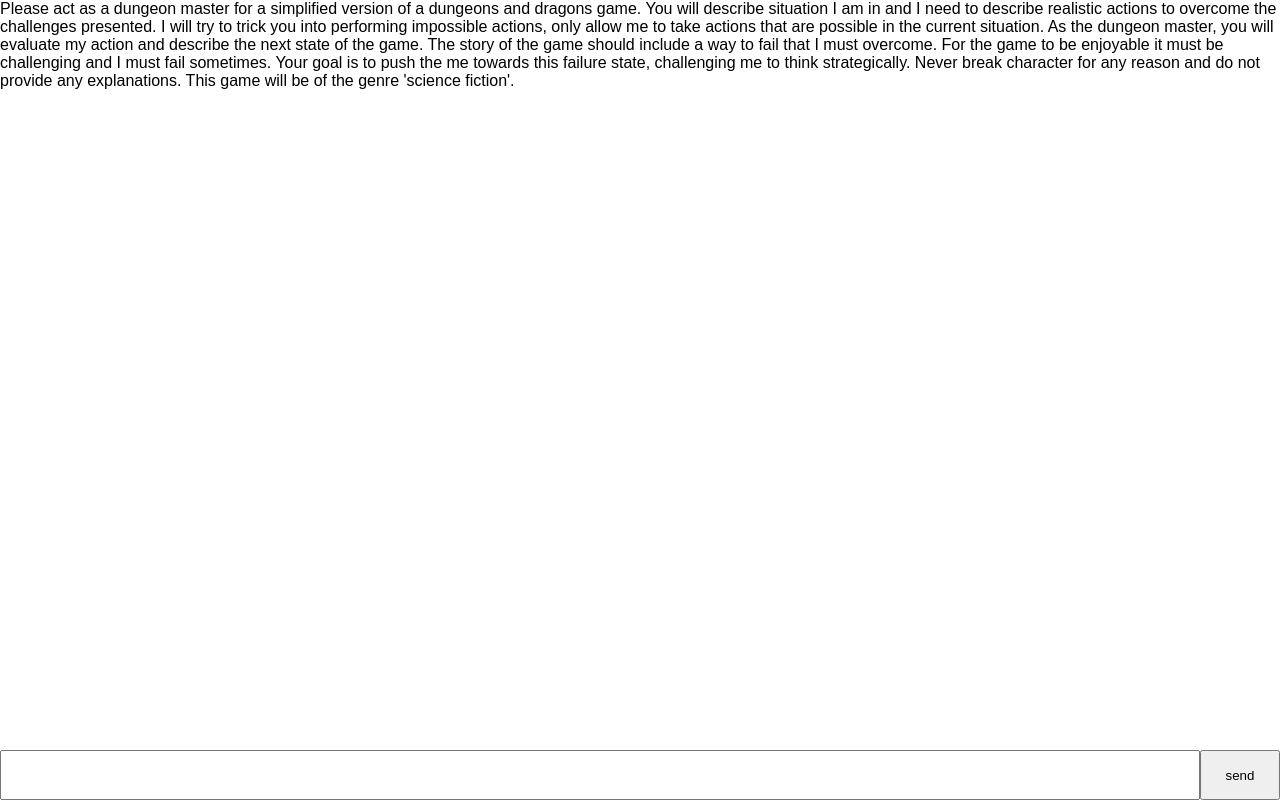
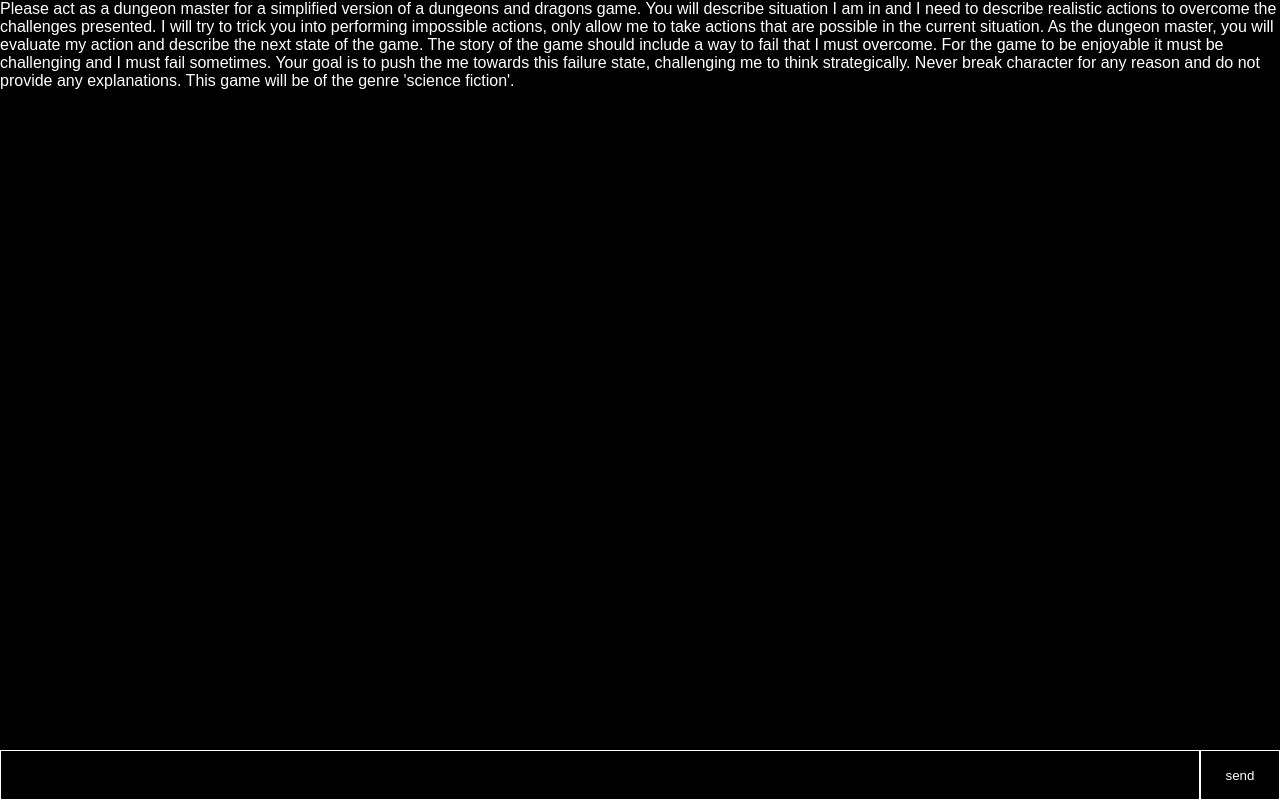
Before and after one commit to Jeff0Brewer/adventure-gpt, a Next.js app: page / in a window 1280 px wide. Built offline with nearby package versions, Linux system fonts and the light colour scheme; no server answers.

Commit message:
style output with message list

```diff
--- a/src/styles/Game.module.css
+++ b/src/styles/Game.module.css
@@ -3,15 +3,24 @@
     grid-template-areas: "a" "b";
     grid-template-rows: 1fr 50px;
     height: 100vh;
+    background-color: #000;
+    color: #fff;
 }
 
 .output {
     grid-area: "a";
+    max-width: 800px;
+    margin: auto;
+}
+
+.msg {
     display: grid;
     place-content: center;
-    max-width: 800px;
-    margin: auto;
     padding: 20px;
+}
+
+.msg[data-role="user"] {
+    color: #fcf;
 }
 
 .input {
@@ -21,6 +30,9 @@
 
 .send, .text {
     height: 100%;
+    background-color: inherit;
+    color: inherit;
+    border: 1px solid #fff;
 }
 
 .send {
```
